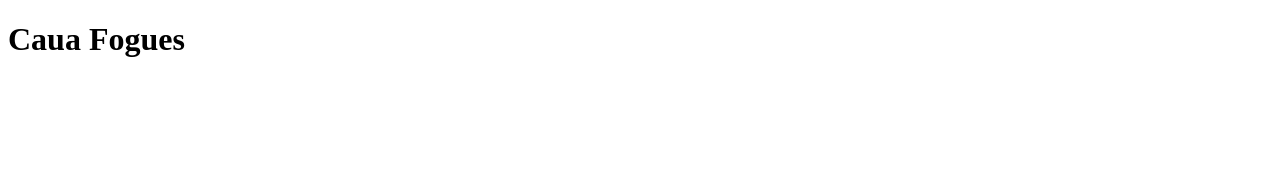
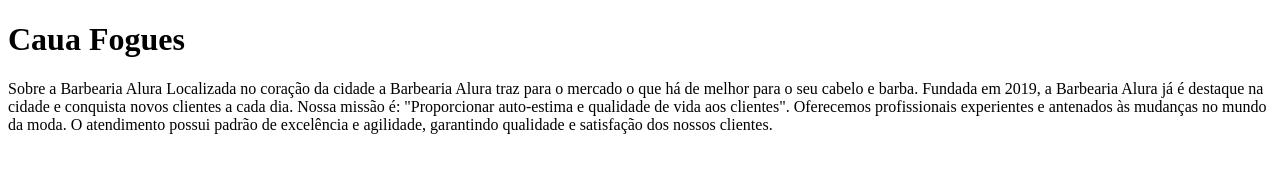
Before and after one commit to cfogues/primeiro-repositorio, a plain HTML site: page index.html in a window 1280 px wide. Drawn offline with Linux system fonts and the light colour scheme.

Commit message:
aula 29/09

```diff
--- a/index.html
+++ b/index.html
@@ -3,9 +3,22 @@
     <head>
         <meta charset="UTF-8">
         <meta name="viewport" content="width=device-width, initial-scale=1.0">
-    <title>Início</title>
+        <title>Inicio</title>
     </head>
     <body>
         <h1> Caua Fogues </h1>
+        Sobre a Barbearia Alura
+
+        Localizada no coração da cidade a Barbearia Alura traz para o mercado o que há de melhor para o seu cabelo e barba. Fundada em 2019, a Barbearia Alura já é destaque na cidade e conquista novos clientes a cada dia.
+
+        Nossa missão é: "Proporcionar auto-estima e qualidade de vida aos clientes".
+
+        Oferecemos profissionais experientes e antenados às mudanças no mundo da moda. O atendimento possui padrão de excelência e agilidade, garantindo qualidade e satisfação dos nossos clientes.
+
+
+
+
+
 </body>
+
 </html>
```
Lines whose indentation alone changed are shown as unchanged.
